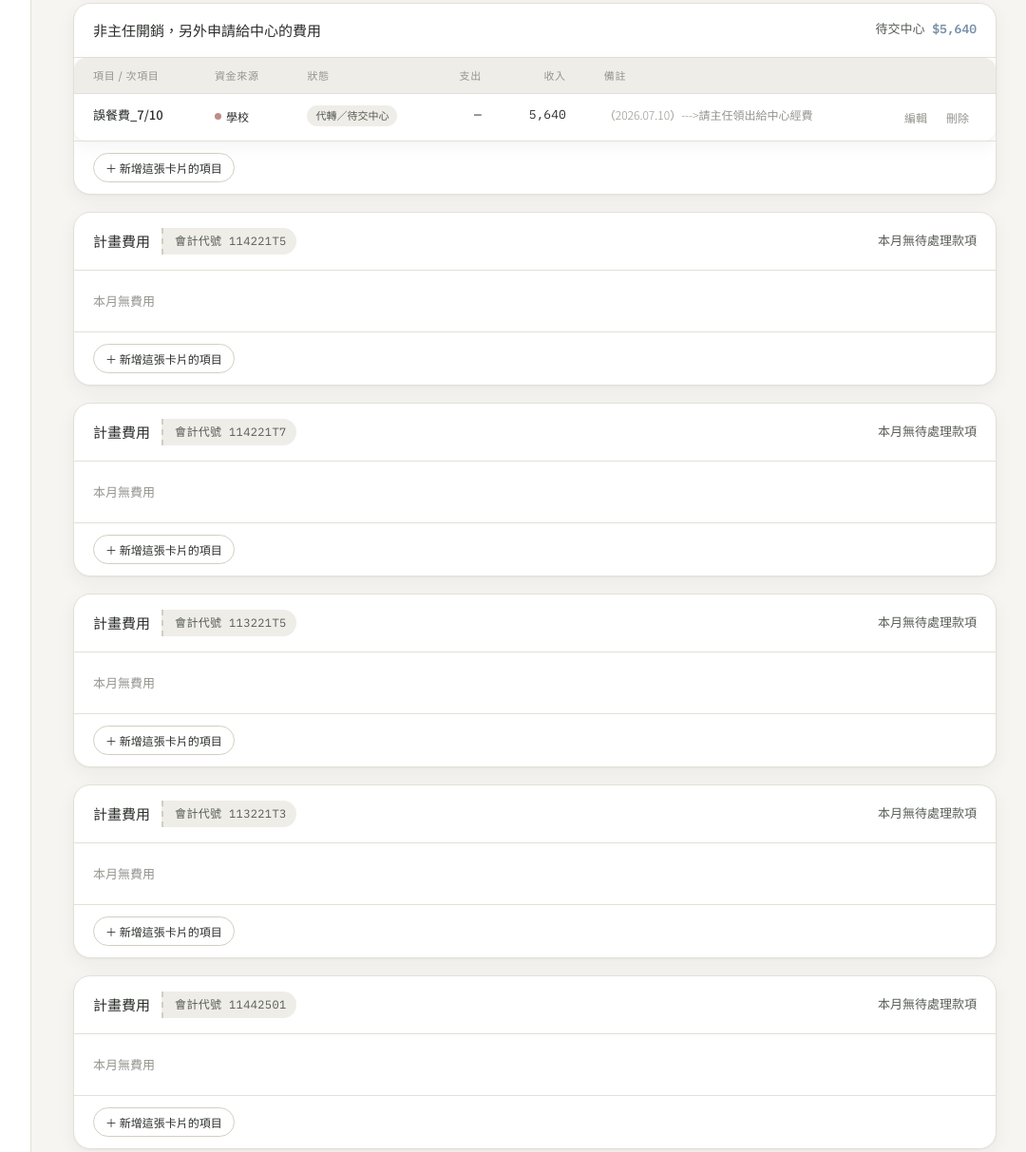
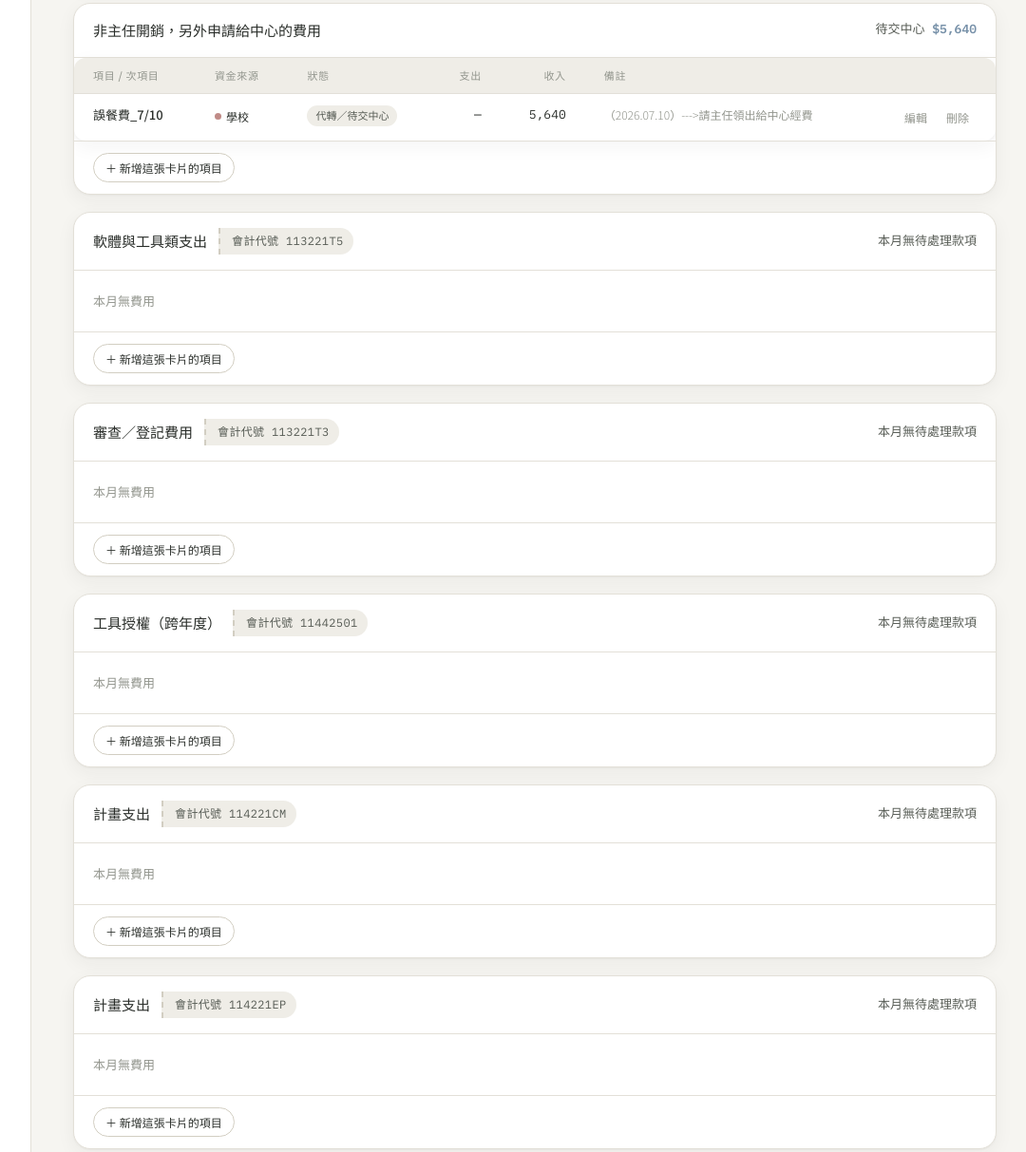
Before and after one commit to hsusy27/AIRIC-money-02, a plain HTML site: page director.html in a window 1280 px wide. Shown: the part 1046-2259 px from the top of the page at 95% size, without its empty margins (187-1267 px from the left). Drawn offline with Linux system fonts and the light colour scheme.

Commit message:
Add files via upload

```diff
--- a/assets/app.js
+++ b/assets/app.js
@@ -10,13 +10,13 @@ const STORAGE_KEY = 'expenseManagerData_v1';
 const DIRECTOR_CATEGORIES = [
   { key: 'hospital_expense', label: '醫院費用', code: null, note: '不編列會計代號，由醫院行政經費支應' },
   { key: 'passthrough',      label: '非主任開銷，另外申請給中心的費用', code: null, note: '主任代為申請／代領，非個人墊付' },
-  { key: 'code_114221T5',    label: '計畫費用', code: '114221T5' },
-  { key: 'code_114221T7',    label: '計畫費用', code: '114221T7' },
-  { key: 'code_113221T5',    label: '計畫費用', code: '113221T5' },
-  { key: 'code_113221T3',    label: '計畫費用', code: '113221T3' },
-  { key: 'code_11442501',    label: '計畫費用', code: '11442501' },
-  { key: 'code_114221CM',    label: '計畫費用', code: '114221CM' },
-  { key: 'code_114221EP',    label: '計畫費用', code: '114221EP' },
+  { key: 'code_113221T5',    label: '軟體與工具類支出', code: '113221T5' },
+  { key: 'code_113221T3',    label: '審查／登記費用', code: '113221T3' },
+  { key: 'code_11442501',    label: '工具授權（跨年度）', code: '11442501' },
+  { key: 'code_114221CM',    label: '計畫支出', code: '114221CM' },
+  { key: 'code_114221EP',    label: '計畫支出', code: '114221EP' },
+  { key: 'code_114221T5',    label: '計畫支出', code: '114221T5' },
+  { key: 'code_114221T7',    label: '計畫支出', code: '114221T7' },
 ];
 
 const FUND_SOURCES = [
--- a/assets/style.css
+++ b/assets/style.css
@@ -157,7 +157,8 @@ button{ font-family:inherit; }
 .recon-table th:first-child, .recon-table td:first-child{ text-align:left; color:var(--ink-soft); }
 .recon-table thead th{ background:var(--surface-sunken); font-weight:500; color:var(--ink-soft); font-size:12px; }
 .recon-table td{ font-family:var(--font-mono); }
-.recon-table tr:last-child td{ border-bottom:none; font-weight:600; background:var(--surface-sunken); }
+.recon-table tr.total-row td{ border-bottom:none; font-weight:600; background:var(--surface-sunken); }
+.recon-table tr:not(.total-row) + tr.total-row td{ border-top:2px solid var(--line-strong); }
 .fund-chip{ display:inline-flex; align-items:center; gap:5px; font-family:var(--font-body); font-size:12px; }
 .fund-chip .dot{ width:7px; height:7px; border-radius:50%; }
 .fund-hospital .dot{ background:var(--hospital); }
--- a/director.html
+++ b/director.html
@@ -193,12 +193,12 @@ function renderReconTable(){
   });
   // 合計列 1：本月應付主任總額（僅計「需歸還」的部分）
   let grand1 = 0;
-  html += `<tr><td>本月應付主任總額（需歸還）</td>`;
+  html += `<tr class="total-row"><td>本月應付主任總額（需歸還）</td>`;
   FUND_SOURCES.forEach(f=>{ const v = recon.owedNew[f.key]||0; grand1+=v; html+=`<td>${fmtMoney(v)}</td>`; });
   html += `<td>${fmtMoney(grand1)}</td></tr>`;
   // 合計列 2：本月主任支出總額（需歸還 + 自行吸收，代表主任這個月實際自己出了多少錢）
   let grand2 = 0;
-  html += `<tr><td>本月主任支出總額（含自行吸收）</td>`;
+  html += `<tr class="total-row"><td>本月主任支出總額（含自行吸收）</td>`;
   FUND_SOURCES.forEach(f=>{ const v = (recon.owedNew[f.key]||0) + (recon.waived[f.key]||0); grand2+=v; html+=`<td>${fmtMoney(v)}</td>`; });
   html += `<td>${fmtMoney(grand2)}</td></tr>`;
   html += '</tbody>';
```
